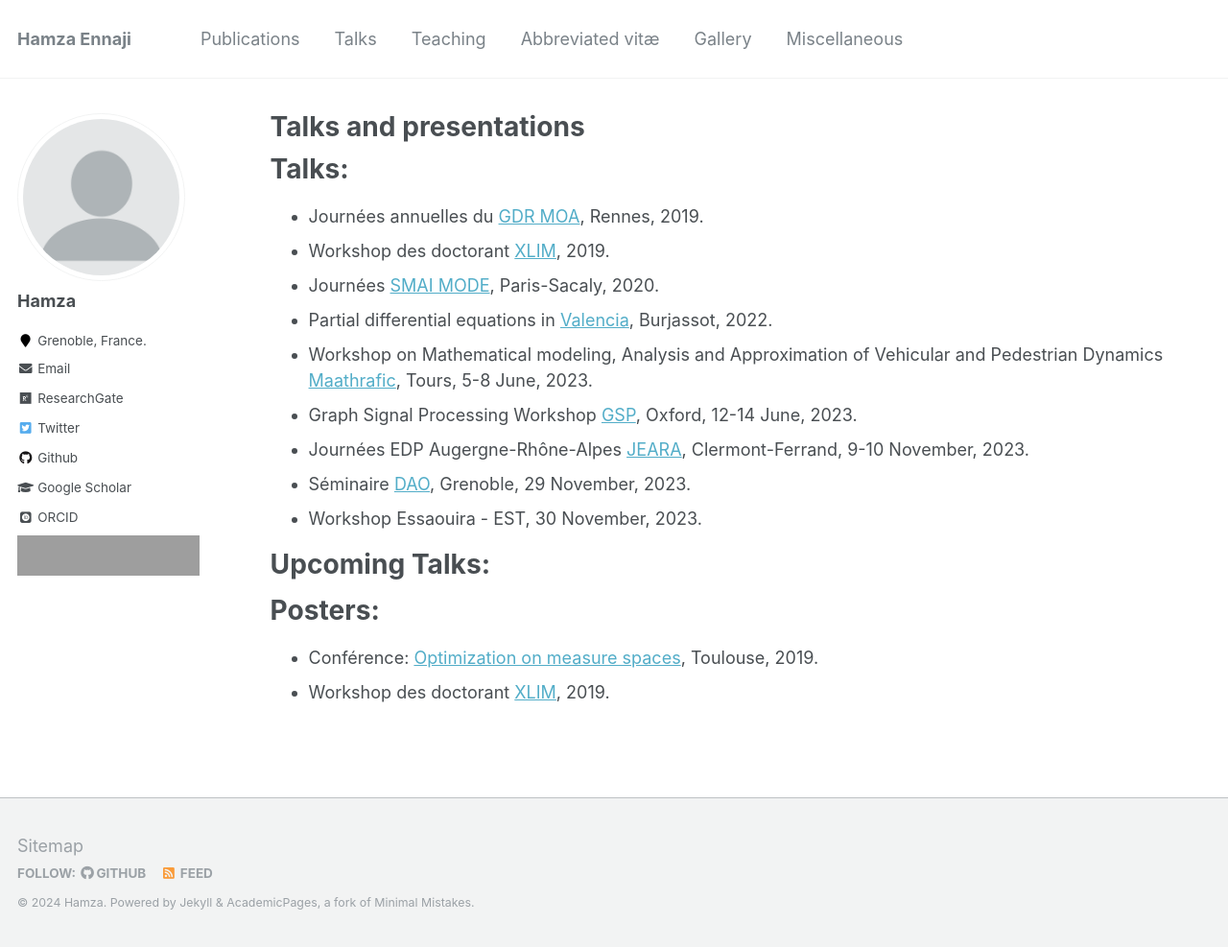
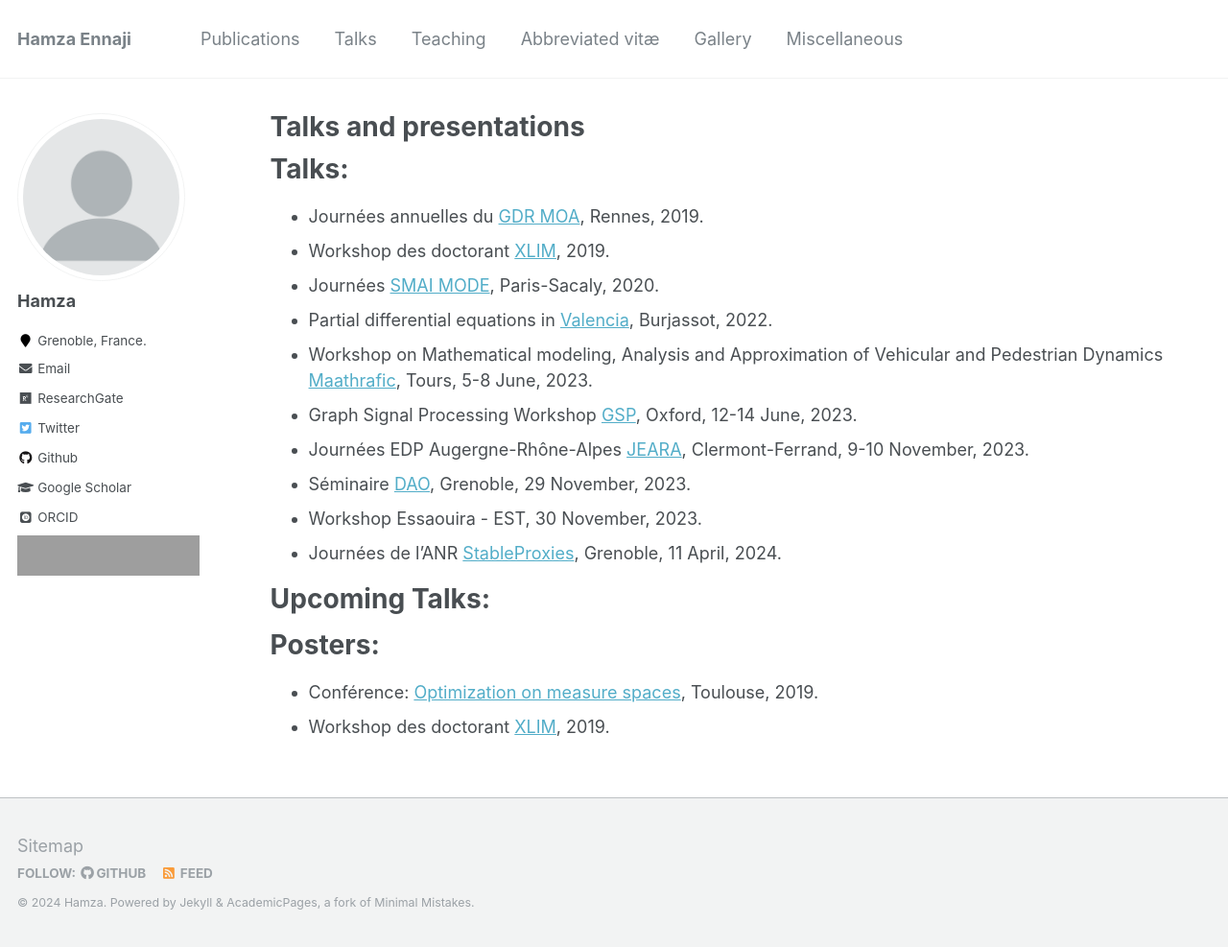
Before and after one commit to enhamza/enhamza.github.io, a Jekyll site: the page built from _pages/talks.md, in a window 1280 px wide and 987 px high. Shown: the whole window at 96% size. Built offline with Jekyll 4.4.1, drawn with Linux system fonts in a browser that asks for light colours; some web fonts are replaced; grey boxes are pictures that could not be loaded.

Commit message:
Update talks.md

```diff
--- a/_pages/talks.md
+++ b/_pages/talks.md
@@ -16,6 +16,7 @@ Talks:
 * Journées EDP Augergne-Rhône-Alpes [JEARA](https://indico.math.cnrs.fr/event/10016/), Clermont-Ferrand, 9-10 November, 2023.
 * Séminaire [DAO](https://sites.google.com/view/gorgeous-optim/program), Grenoble, 29 November, 2023.
 * Workshop Essaouira - EST, 30 November, 2023.
+* Journées de l'ANR [StableProxies](https://projet.liris.cnrs.fr/stableproxies/#about), Grenoble, 11 April, 2024.
 
 Upcoming Talks:
 ===============
```
